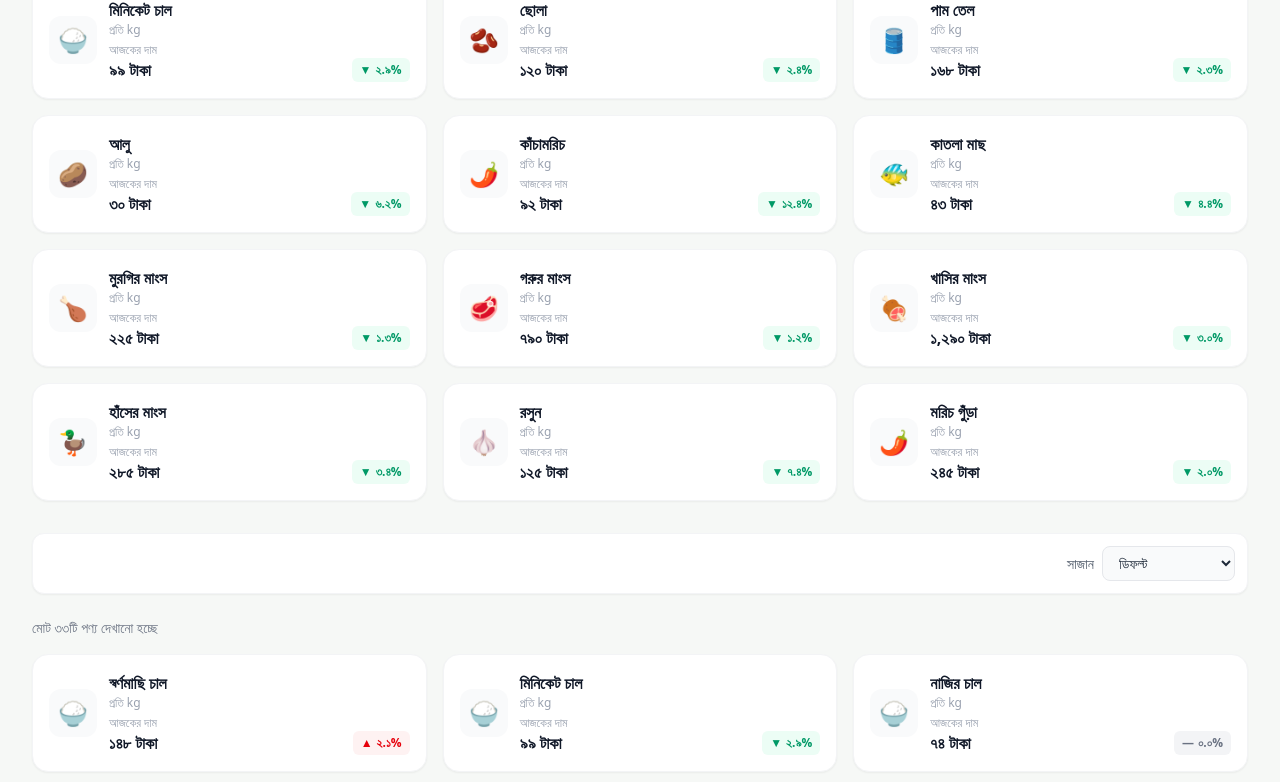
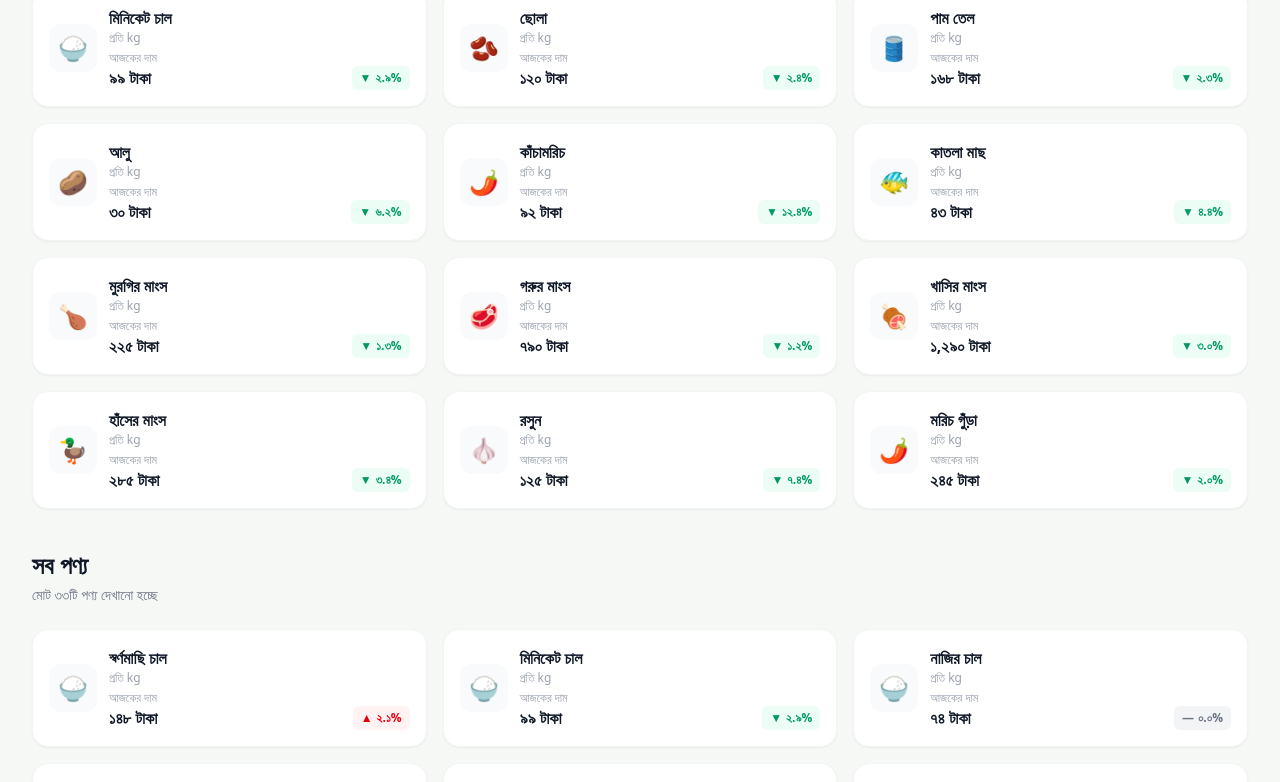
Before and after one commit to 35abdulmomin-byte/assignment-07, a Next.js app: page / in a window 1280 px wide. Shown: the part 1523-2305 px from the top of the page. Built offline with nearby package versions, Linux system fonts and the light colour scheme.

Commit message:
Fix Navbar and AllProducts authentication, filtering, and sorting layout

```diff
--- a/src/componenets/AllProducts.tsx
+++ b/src/componenets/AllProducts.tsx
@@ -1,13 +1,13 @@
 'use client';
 
 import { useState, useEffect } from 'react';
+import { useRouter } from 'next/navigation';
 
 interface Product {
   id: number | string;
   slug?: string;
   nameBn: string;
   category: string;
-  categoryNameBn?: string;
   unit: string;
   image?: string;
   categoryIcon?: string;
@@ -24,7 +24,6 @@
 
 export default function AllProducts({ selectedCategory = 'all' }: AllProductsProps) {
   const [products, setProducts] = useState<Product[]>([]);
-  const [sortType, setSortType] = useState<string>('default');
 
   useEffect(() => {
     async function loadProducts() {
@@ -51,36 +50,20 @@
     return toBanglaDigits(formatted);
   };
 
-  // ১. ক্যাটাগরি ফিল্টারিং
-  let filteredProducts = products.filter((p) => {
-    if (selectedCategory === 'all') return true;
-    const pCat = (p.category || '').toLowerCase();
-    const sCat = selectedCategory.toLowerCase();
-    return pCat === sCat || pCat.includes(sCat) || sCat.includes(pCat);
-  });
-
-  // ২. সর্টিং (ডিফল্ট / কম থেকে বেশি / বেশি থেকে কম)
-  if (sortType === 'low-high') {
-    filteredProducts = [...filteredProducts].sort((a, b) => a.today - b.today);
-  } else if (sortType === 'high-low') {
-    filteredProducts = [...filteredProducts].sort((a, b) => b.today - a.today);
-  }
+  const filteredProducts =
+    selectedCategory === 'all'
+      ? products
+      : products.filter((p) => p.category === selectedCategory);
 
   const priceUpProducts = selectedCategory === 'all' ? products.filter((p) => p.change?.dir === 'up') : [];
   const priceDownProducts = selectedCategory === 'all' ? products.filter((p) => p.change?.dir === 'down') : [];
 
-  // ক্যাটাগরির বাংলা নাম নির্ধারণ
-  const currentCategoryObj = products.find(p => p.category === selectedCategory);
-  const categoryHeaderName = selectedCategory === 'all'
-    ? 'সব পণ্য'
-    : (currentCategoryObj?.categoryNameBn || selectedCategory);
+  return (
+    <section className="w-full max-w-7xl mx-auto px-4 sm:px-6 lg:px-8 py-8 font-sans space-y-10">
 
-  return (
-    <section className="w-full max-w-7xl mx-auto px-4 sm:px-6 lg:px-8 py-8 font-sans space-y-6">
-
-      {/* ১. আজ দাম বেড়েছে সেকশন (হোম পেজ/সব ক্যাটাগরিতে) */}
+      {/* ১. আজ দাম বেড়েছে সেকশন */}
       {selectedCategory === 'all' && priceUpProducts.length > 0 && (
-        <div className="mb-8">
+        <div>
           <div className="mb-4 flex items-center gap-2">
             <span className="text-red-500 font-bold">▲</span>
             <h2 className="text-lg sm:text-xl font-bold text-gray-900">
@@ -100,9 +83,9 @@
         </div>
       )}
 
-      {/* ২. আজ দাম কমেছে সেকশন (হোম পেজ/সব ক্যাটাগরিতে) */}
+      {/* ২. আজ দাম কমেছে সেকশন */}
       {selectedCategory === 'all' && priceDownProducts.length > 0 && (
-        <div className="mb-8">
+        <div>
           <div className="mb-4 flex items-center gap-2">
             <span className="text-emerald-500 font-bold">▼</span>
             <h2 className="text-lg sm:text-xl font-bold text-gray-900">
@@ -122,48 +105,17 @@
         </div>
       )}
 
-      {/* ৩. ক্যাটাগরি টাইটেল ব্যানার (স্ক্রিনশটের ওপরের বক্স) */}
-      {selectedCategory !== 'all' && (
-        <div className="bg-white rounded-2xl p-6 border border-gray-100 shadow-xs flex items-center gap-4">
-          <div className="w-12 h-12 rounded-full bg-gray-100 flex items-center justify-center text-2xl shrink-0">
-            {currentCategoryObj?.categoryIcon || '🌾'}
-          </div>
+      {/* ৩. সব পণ্য সেকশন */}
       <div>
-            <h1 className="text-2xl font-bold text-gray-900">
-              {categoryHeaderName}
-            </h1>
-            <p className="text-xs text-gray-400 mt-0.5">
-              প্রতি পণ্যের আজকের দাম ও পরিবর্তন
-            </p>
-          </div>
-        </div>
-      )}
-
-      {/* ৪. সর্টিং ফিল্টার বার ("সাজান: ডিফল্ট" ড্রপডাউন) */}
-      <div className="bg-white rounded-xl p-3 border border-gray-100 shadow-xs flex items-center justify-end">
-        <div className="flex items-center gap-2 text-xs sm:text-sm text-gray-600">
-          <span>সাজান</span>
-          <select
-            value={sortType}
-            onChange={(e) => setSortType(e.target.value)}
-            className="bg-gray-50 border border-gray-200 text-gray-800 text-xs sm:text-sm font-medium rounded-lg px-3 py-1.5 focus:outline-none focus:border-[#009A49] transition cursor-pointer"
-          >
-            <option value="default">ডিফল্ট</option>
-            <option value="low-high">দাম: কম থেকে বেশি</option>
-            <option value="high-low">দাম: বেশি থেকে কম</option>
-          </select>
-        </div>
-      </div>
-
-      {/* ৫. পণ্যের সংখ্যা ও কার্ড গ্রিড */}
-      <div>
-        <div className="mb-4">
-          <p className="text-xs sm:text-sm text-gray-500">
+        <div className="mb-6">
+          <h2 className="text-xl sm:text-2xl font-bold text-gray-900">
+            {selectedCategory === 'all' ? 'সব পণ্য' : 'পণ্যসমূহ'}
+          </h2>
+          <p className="text-xs sm:text-sm text-gray-500 mt-1">
             মোট {toBanglaDigits(filteredProducts.length)}টি পণ্য দেখানো হচ্ছে
           </p>
         </div>
 
-        {filteredProducts.length > 0 ? (
         <div className="grid grid-cols-1 sm:grid-cols-2 lg:grid-cols-3 gap-4">
           {filteredProducts.map((item) => (
             <ProductCard
@@ -174,16 +126,12 @@
             />
           ))}
         </div>
-        ) : (
-          <div className="bg-white rounded-2xl p-8 text-center border border-gray-100 text-gray-500">
-            এই ক্যাটাগরিতে বর্তমানে কোনো পণ্য পাওয়া যায়নি।
-          </div>
-        )}
       </div>
 
     </section>
   );
 }
+
 
 function ProductCard({
   item,
@@ -194,6 +142,7 @@
   toBanglaDigits: (num: number | string) => string;
   formatPrice: (amount: number) => string;
 }) {
+  const router = useRouter();
   const pct = Math.abs(item.change?.pct || 0);
   const dir = item.change?.dir;
 
@@ -204,14 +153,12 @@
 
   const handleCardClick = (e: React.MouseEvent) => {
     e.preventDefault();
-
-    // কার্ডে ক্লিক করলে ডিটেইলসে যাওয়ার আগে সাইন-ইন চেক করা
     const isLoggedIn = localStorage.getItem('isLoggedIn') === 'true';
 
     if (!isLoggedIn) {
-      window.location.href = `/signin?redirectUrl=${encodeURIComponent(productPath)}`;
+      router.push(`/signin?redirectUrl=${encodeURIComponent(productPath)}`);
     } else {
-      window.location.href = productPath;
+      router.push(productPath);
     }
   };
 
```
Lines whose indentation alone changed are shown as unchanged.
